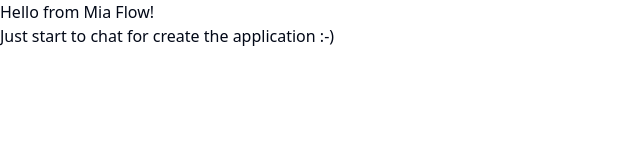
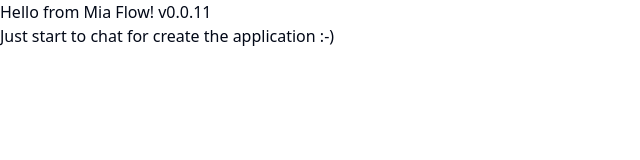
Before and after one commit to mia-platform-marketplace/react-vanilla-template, a React (Vite) app: page / in a window 1280 px wide. Shown: the top 160 px of the page, without its empty margins (0-640 px from the left). Built offline with nearby package versions, Linux system fonts and the light colour scheme.

Commit message:
more simplification

```diff
--- a/src/App.tsx
+++ b/src/App.tsx
@@ -1,7 +1,7 @@
 function App() {
   return (
     <div>
-      <h1>Hello from Mia Flow!</h1>
+      <h1>Hello from Mia Flow! v0.0.11</h1>
       <p>Just start to chat for create the application :-)</p>
     </div>
   )
```
